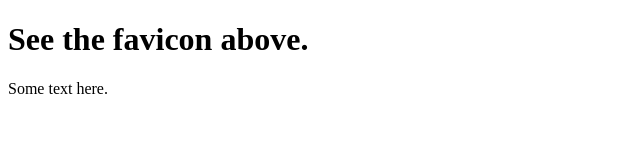
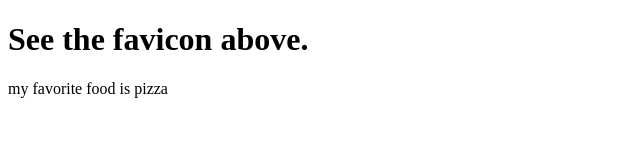
Before and after one commit to Titus-diceman/ICS2O-unit-1-06-html, a plain HTML site: page index2.html in a window 1280 px wide. Shown: the full height of the page, 0-640 px from the left. Drawn offline with Linux system fonts and the light colour scheme.

Commit message:
changed words

```diff
--- a/index2.html
+++ b/index2.html
@@ -16,7 +16,7 @@
   <body>
     <h1>See the favicon above. </h1>
     <p>
-      <div id="hello-world">Some text here.</div>
+      <div id="hello-world">my favorite food is pizza</div>
     </p>
   </body>
 </html>
```
